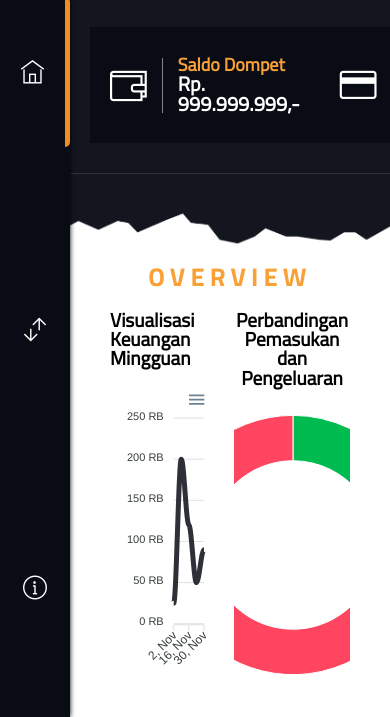
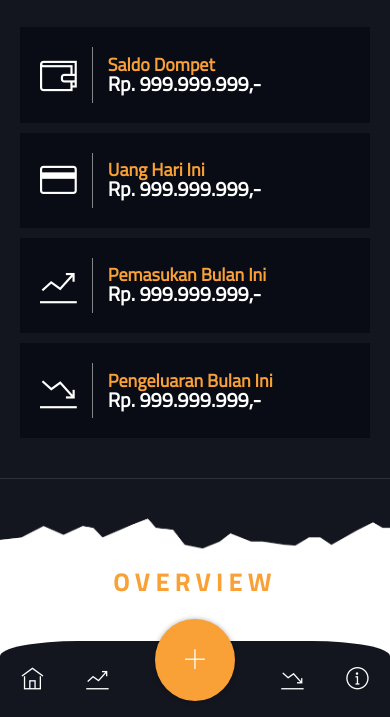
Before and after one commit to LemonSprite/lemonsprite.github.io, a plain HTML site: page index.html in a window 390 px wide. Shown: the part 127-844 px from the top of the page. Drawn offline with Linux system fonts and the light colour scheme.

Commit message:
styling supaya responsive di mobile

```diff
--- a/css/konten.css
+++ b/css/konten.css
@@ -63,7 +63,7 @@
     display: flex;
     padding: 20px;
     align-items: center;
-	width: 18rem;
+	/* width: 18rem; */
 }
 .kartu i {
 	font-size: 2.3em;
--- /dev/null
+++ b/css/responsive.css
@@ -0,0 +1,57 @@
+@import 'main.css';
+@import 'konten.css';
+
+
+@media screen and (max-width: 1200px)
+{
+    .konten { padding-bottom: calc(var(--navbar-height) + 5em) !important;}
+    .appnav { display: flex !important; }
+    .add-btn {display: none !important;}
+
+
+    .sidebar { display: none !important; }
+    .konten {
+        margin-left: 0 !important;
+     }
+    .navbar { padding: 10px 20px !important; }
+
+    .add-btn { display: none;}
+    .banner {
+        flex-direction: column;
+        width: 100% !important;
+        flex: 1;
+    }
+    .kartu {
+        margin-bottom: 10px;
+    }
+    .split {
+        flex-direction: column !important;
+    }
+    .chart-line {
+        margin: 30px 0;
+    }
+
+    .tabel-data {
+        padding: 3em 0 0 0 !important;
+        font-size: .9em;
+    }
+    .dataTables_wrapper div:nth-child(1) {
+        float: left;
+    }
+    .dataTables_wrapper div:nth-child(2) {
+        float: right;
+    }
+    .section .kartu-sosial {
+        font-size: 2em !important;
+        width: 50px;
+        height: 50px;
+    }
+
+
+}
+
+@media (min-width: 641px) and (max-width: 1300px)
+/* @media (min-width: 1000px)
+{
+    .konten { display:  none;}
+} */
--- a/css/sidebar.css
+++ b/css/sidebar.css
@@ -1,6 +1,6 @@
 @import 'main.css';
 
-
+/* Sidebar Konten */
 .sidebar {
 	position: absolute;
 	height: 100vh;
@@ -91,3 +91,32 @@
 	visibility: visible;
 	opacity: 1;
 }
+
+/* App Nav Konten */
+.appnav {
+	display: none;
+	position: fixed;
+	bottom: 0;
+	width: 100%;
+	height: calc(var(--navbar-height) + .4em);
+	border-radius: 20% 20% 0 0;
+	background: var(--abu-light);
+	z-index: 20000;
+	align-items: center;
+	color: #fff;
+	justify-content: space-between;
+}
+.appnav li { flex: 1; display: flex; justify-content: space-around; position: relative; }
+
+.appnav li a {
+	color: inherit;
+	font-size: 1.4em;
+}
+.appnav li:nth-child(2) a {
+	background-color: var(--oranye-light);
+	padding: 1.3em;
+	box-shadow: 0 0 5px rgba(0,0,0,.3);
+	border-radius: 50%;
+	bottom: -1em;
+	position: absolute;
+}
--- a/index.html
+++ b/index.html
@@ -2,6 +2,9 @@
 <html>
     <head>
 		<title>Beranda | Duit Dompet</title>
+		<meta name="viewport" content="width=device-width, initial-scale=1.0">
+		<link href='css/responsive.css' rel="stylesheet">
+
 		<link href="img/favicon.ico"  type="image/x-icon" rel="icon">
 		<link href="css/main.css" rel='stylesheet'>
 		<link href="css/sidebar.css" rel='stylesheet'>
@@ -120,6 +123,19 @@
 				</div>
 			</div>
 
+			<ul class='appnav'>
+				<li>
+					<a href='index.html'><i class='ti ti-home'></i></a>
+					<a href='trans.masuk.html'><i class='ti ti-stats-up'></i></a>
+				</li>
+				<li>
+					<a class ='add-btn-nav' href='#'><i class='ti ti-plus' style='flex: 2 !important;'></i></a>
+				</li>
+				<li>
+					<a href='trans.keluar.html'><i class='ti ti-stats-down'></i></a>
+					<a href='tentang.html'><i class='ti ti-info-alt'></i></a>
+				</li>
+			</ul>
 
 
 		</div>
--- a/js/main.js
+++ b/js/main.js
@@ -80,6 +80,14 @@ function init()
 		}, 500);
 	});
 
+	$('.add-btn-nav').click(function(){
+		console.log('Log : Buka Modal');
+		$('.modal').addClass('show');
+		setTimeout(() => {
+			$('.modal').css('opacity',1);
+		}, 500);
+	});
+
 	$('.close-btn').click(function() {
 		console.log('Log : Tutup Modal');
 		$('.modal').removeClass('show');
```
Also changed, not shown: tentang.html (+19 -1 lines), trans.keluar.html (+19 -2 lines), trans.masuk.html (+18 -1 lines).
